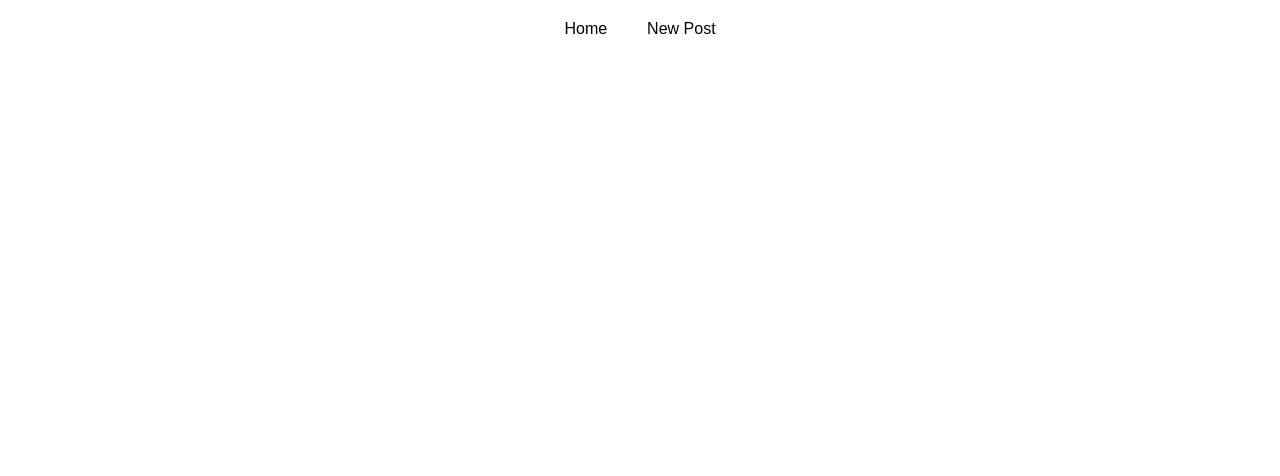
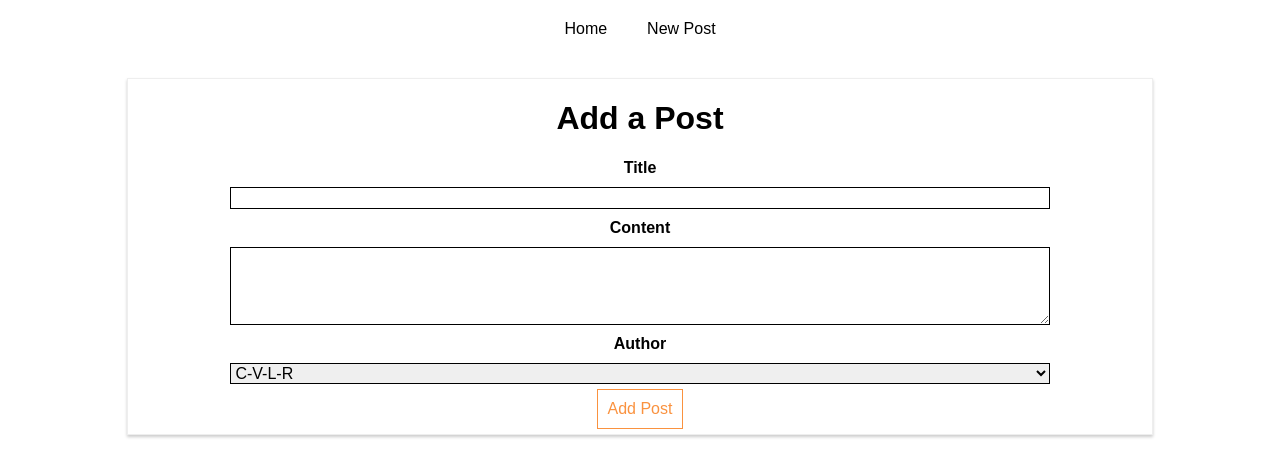
Before and after one commit to 777pretty/react-ht, a React (Create React App) app: page /new-post in a window 1280 px wide. Shown: the top 476 px of the page. Built offline with nearby package versions, Linux system fonts and the light colour scheme.

Commit message:
Added Another Route

```diff
--- a/src/containers/Blog/Blog.js
+++ b/src/containers/Blog/Blog.js
@@ -4,6 +4,7 @@
 
 import './Blog.css';
 import Posts from './Posts/Posts';
+import NewPost from './NewPost/NewPost';
 
 
 class Blog extends Component {
@@ -22,7 +23,7 @@
                 {/* <Route path="/" exact render={() => <h1>Home</h1>} />
                 <Route path="/" render={() => <h1>SDDDSAD</h1>} /> */}
                 <Route path="/" exact component={Posts} />
-                {/* <Route path="/new-post" exact component={NewPosts} /> */}
+                <Route path="/new-post" component={NewPost} />
             </div>
         );
     }
```
